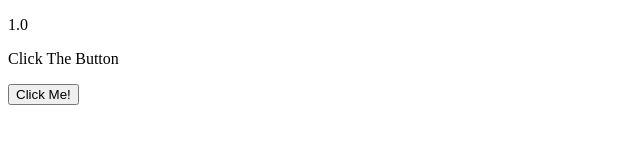
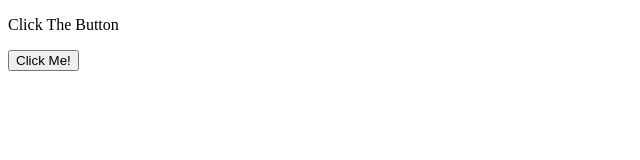
Before and after one commit to Desynq/basic-website, a plain HTML site: page index.html in a window 1280 px wide. Shown: the whole page, without its empty margins (0-640 px from the left). Drawn offline with Linux system fonts and the light colour scheme.

Commit message:
Update index.html

```diff
--- a/index.html
+++ b/index.html
@@ -1,10 +1,11 @@
 <!DOCTYPE html>
 <html>
 	<body>
-		<script src="script.js" type="text/javascript">
+		<script src="script.js" type="text/javascript"></script>
+		<script>
 			getVersion();
 		</script>
-		<p id='version'>1.0</p>
+		<p id='version'></p>
 		<p>Click The Button</p>
 		<button onclick="myFunction()">Click Me!</button>
 		<p id='dataset'></p>
```
